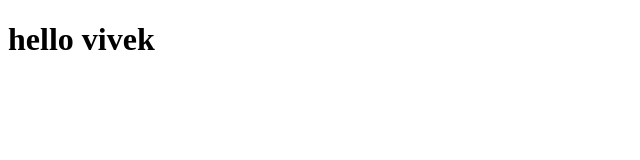
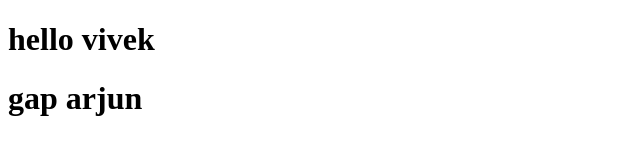
Before and after one commit to VivekBhalke/git-colab, a plain HTML site: page colab.html in a window 1280 px wide. Shown: the whole page, without its empty margins (0-640 px from the left). Drawn offline with Linux system fonts and the light colour scheme.

Commit message:
changed colab

```diff
--- a/colab.html
+++ b/colab.html
@@ -7,5 +7,6 @@
 </head>
 <body>
     <h1>hello vivek</h1>
+    <h1>gap arjun</h1>
 </body>
 </html>
```
